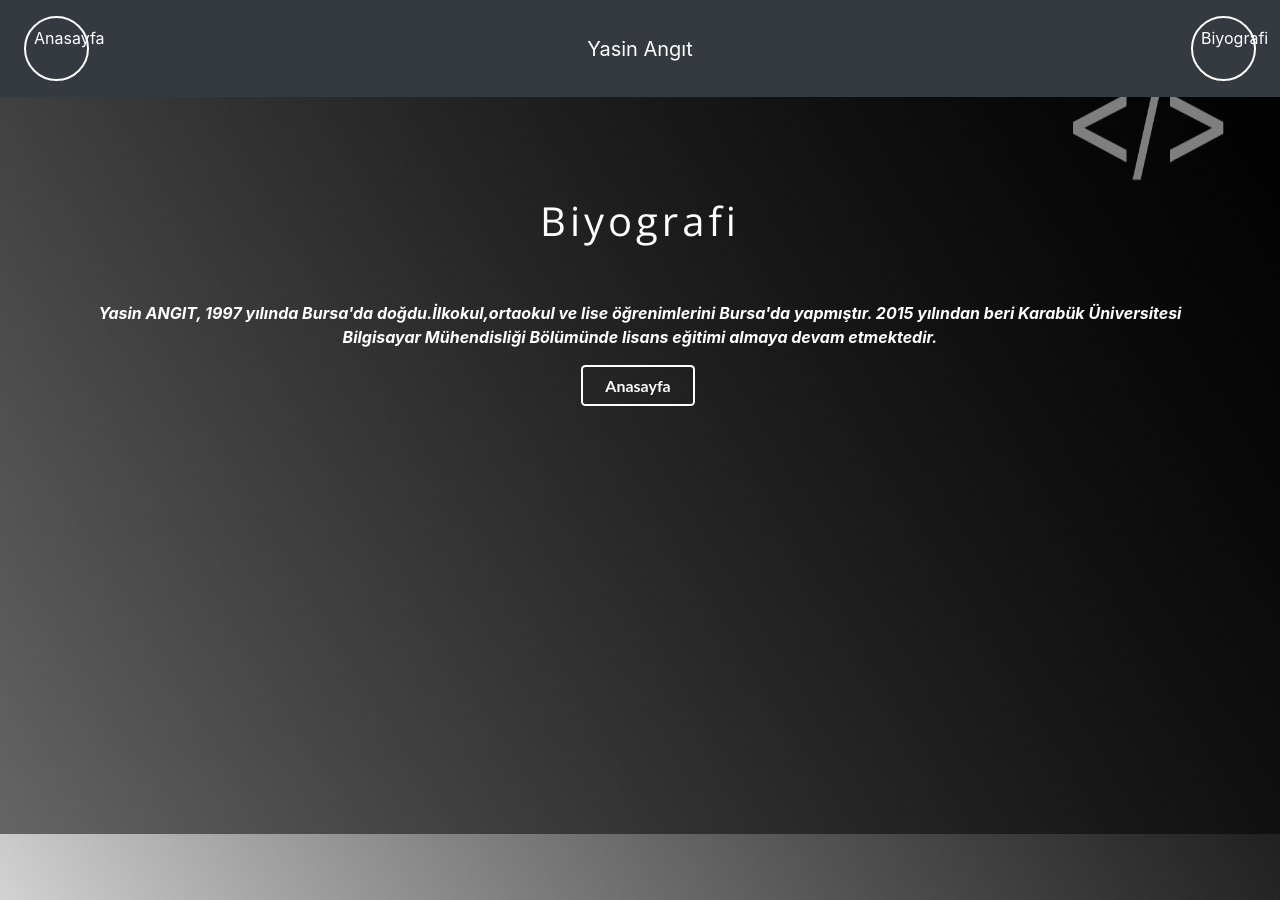
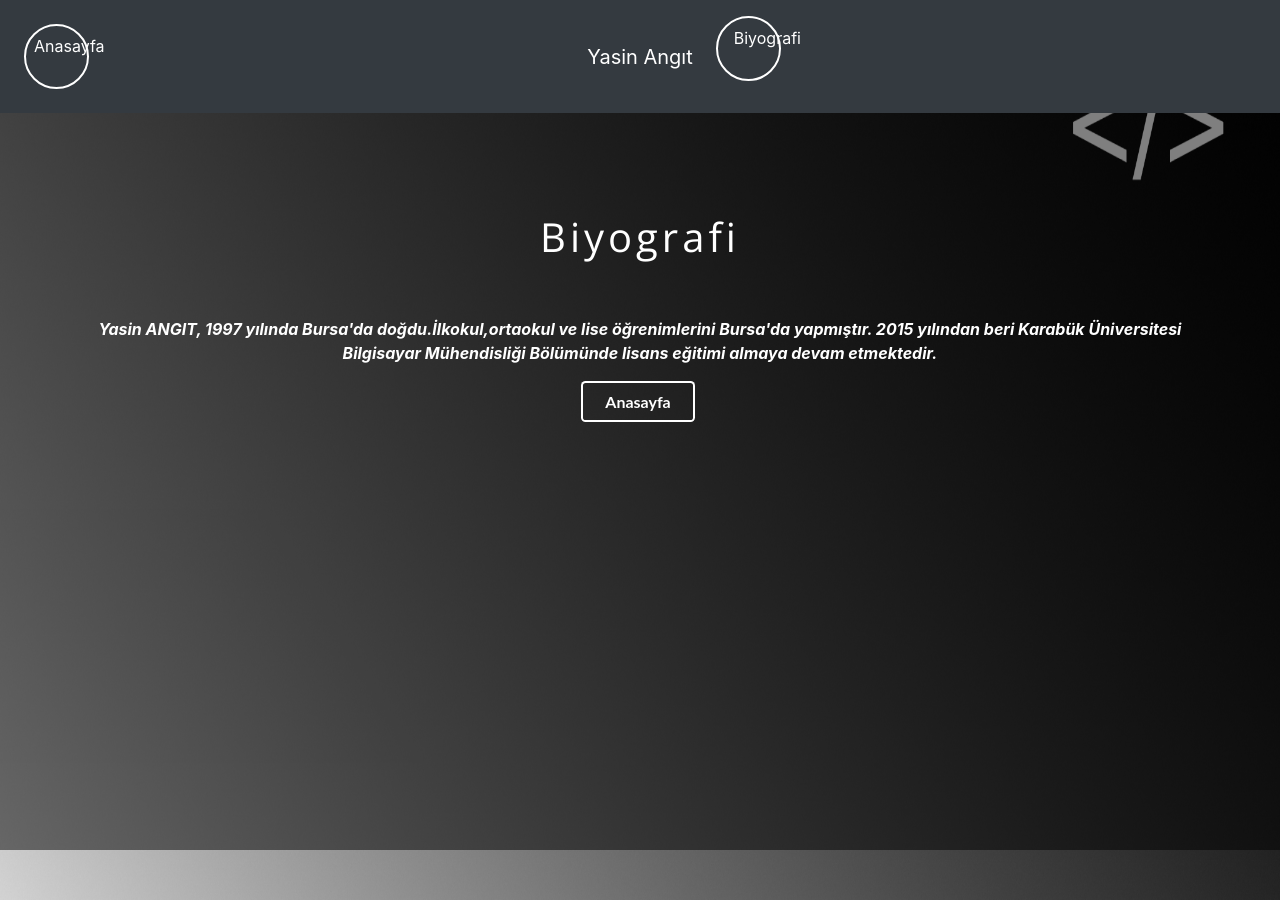
Before and after one commit to yasnangt/yasnangt.github.io, a Jekyll site: the page hakkımda.html, which Jekyll copies as it is, in a window 1280 px wide. Built offline with Jekyll 4.4.1, drawn with Linux system fonts in a browser that asks for light colours; nearby versions of some CDN libraries.

Commit message:
Update hakkımda.html

```diff
--- a/hakkımda.html
+++ b/hakkımda.html
@@ -35,7 +35,7 @@
 
                                 </div>
                                 <div class="navbar-collapse collapse w-100 order-3 dual-collapse2">
-                                    <ul class="navbar-nav ml-auto">
+                                    <ul >
                                         <li>
                                             <a class="nav-link"><font color="white">Biyografi</font></a>
                                         </li>
```
